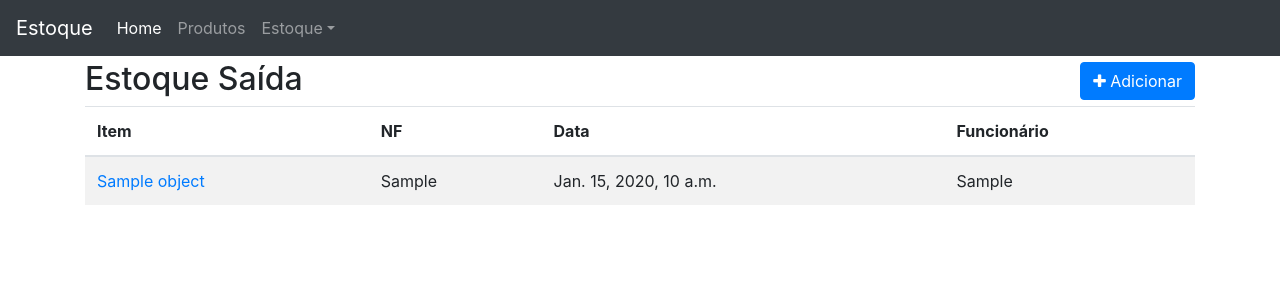
After one commit to igobarros/controle-estoque, a Django app: template projeto_controle_estoque/estoque/templates/estoque_saida_list.html in a window 1280 px wide. The commit adds this page. Shown: the top 300 px of the page. Run offline with Django 3.2, Linux system fonts and the light colour scheme; the template is opened without the code that fills it: most values are stand-ins (such as "Sample title", 1, 10 or a date in 2020); some libraries are stand-ins or nearby versions.

Commit message:
Estoque estoque_saida_list.html. Close #22

```diff
--- a/projeto_controle_estoque/core/templates/includes/nav.html
+++ b/projeto_controle_estoque/core/templates/includes/nav.html
@@ -18,7 +18,7 @@
                 <a class="nav-link dropdown-toggle" href="#" id="dropdown01" data-toggle="dropdown" aria-haspopup="true" aria-expanded="false">Estoque</a>
                 <div class="dropdown-menu" aria-labelledby="dropdown01">
                     <a class="dropdown-item" href="{% url 'estoque:estoque_entrada_list' %}">Entrada</a>
-                    <a class="dropdown-item" href="#">Saída</a>
+                    <a class="dropdown-item" href="{% url 'estoque:estoque_saida_list' %}">Saída</a>
                 </div>
             </li>
         </ul>
--- /dev/null
+++ b/projeto_controle_estoque/estoque/templates/estoque_saida_list.html
@@ -0,0 +1,45 @@
+{% extends "base.html" %}
+
+
+{% block content %}
+
+<h2>
+	Estoque Saída
+	<span class="pull-right">
+		<a href="{ url 'estoque:estoque_saida_add' %}">
+			<button type="button" class="btn btn-primary">
+				<span class="fa fa-plus"></span> Adicionar
+			</button>
+		</a>
+	</span>
+</h2>
+
+{% if object_list %}
+	<table class="table table-striped">
+		<thead>
+			<tr>
+				<th>Item</th>
+				<th>NF</th>
+				<th>Data</th>
+				<th>Funcionário</th>
+			</tr>
+		</thead>
+
+		<tbody>
+			{% for object in object_list  %}
+				<tr>
+					<td>
+						<a href="{{ object.get_absolute_url }}">{{ object }}</a>
+					</td>
+					<td>{{ object.nf_formated }}</td>
+					<td>{{ object.created }}</td>
+					<td>{{ object.funcionario.first_name }}</td>
+				</tr>
+			{% endfor %}
+		</tbody>
+	</table>
+{% else %}
+	<p class="alert alert-warning">Sem itens na lista</p>
+{% endif %}
+
+{% endblock content %}
--- a/projeto_controle_estoque/estoque/urls.py
+++ b/projeto_controle_estoque/estoque/urls.py
@@ -6,6 +6,7 @@ app_name = 'estoque'
 
 urlpatterns = [
 	path('', views.estoque_entrada_list, name='estoque_entrada_list'),
+	path('saida/', views.estoque_saida_list, name='estoque_saida_list'),
 	path('<int:pk>', views.estoque_entrada_detail, name='estoque_entrada_detail'),
 	path('add/', views.estoque_entrada_add, name='estoque_entrada_add'),
 ]
```
Also changed, not shown: projeto_controle_estoque/estoque/views.py (+12 -5 lines).
